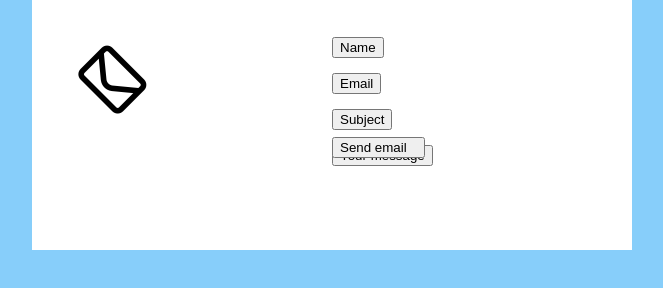
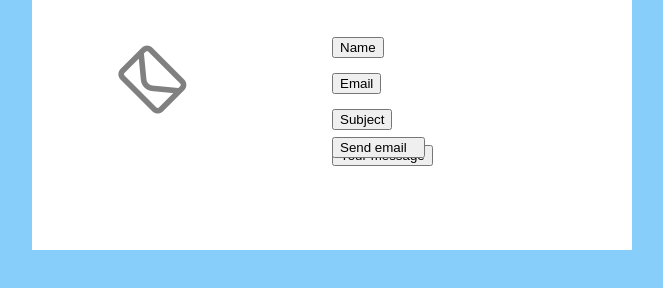
Before and after one commit to caadf/ejercicio-2, a plain HTML site: page index.html in a window 1280 px wide. Shown: the part 150-438 px from the top of the page, without its empty margins (308-971 px from the left). Drawn offline with Linux system fonts and the light colour scheme.

Commit message:
continuando

```diff
--- a/styles.css
+++ b/styles.css
@@ -19,7 +19,8 @@ body{
     margin:auto;
     transform:rotate(45deg);
     margin-top: 100px;
-    margin-left:50px;
+    margin-left:90px;
+    color: grey;
 }
 .body-right{
     width: 300px;
@@ -30,7 +31,8 @@ body{
     display:block;
     width: 200px;
     height:100px;
-    margin-top: 40px
+    margin-top: 40px;
+
 
 }
 
@@ -41,6 +43,7 @@ body{
 
 .nombre{
     margin-bottom: 15px;
+
 }
 
 .mensaje{
@@ -52,5 +55,5 @@ body{
 }
 
 .mail{
-    margin-bottom: 100px;
+    margin-bottom: 15px;
 }
```
